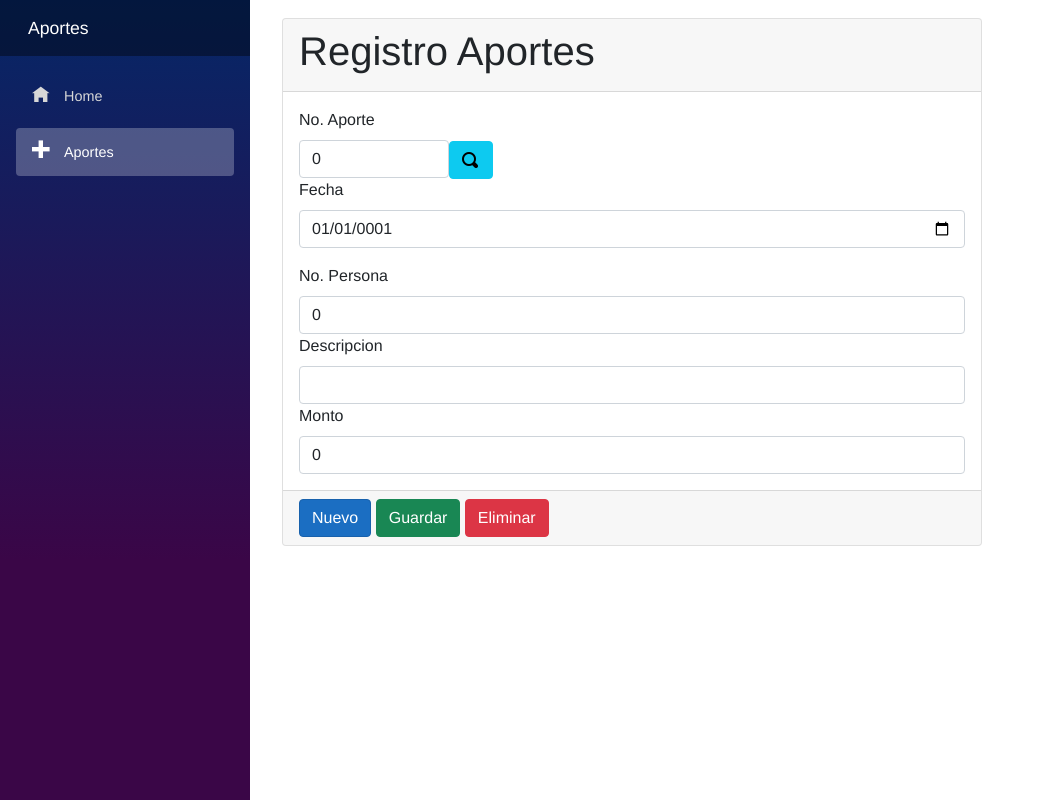
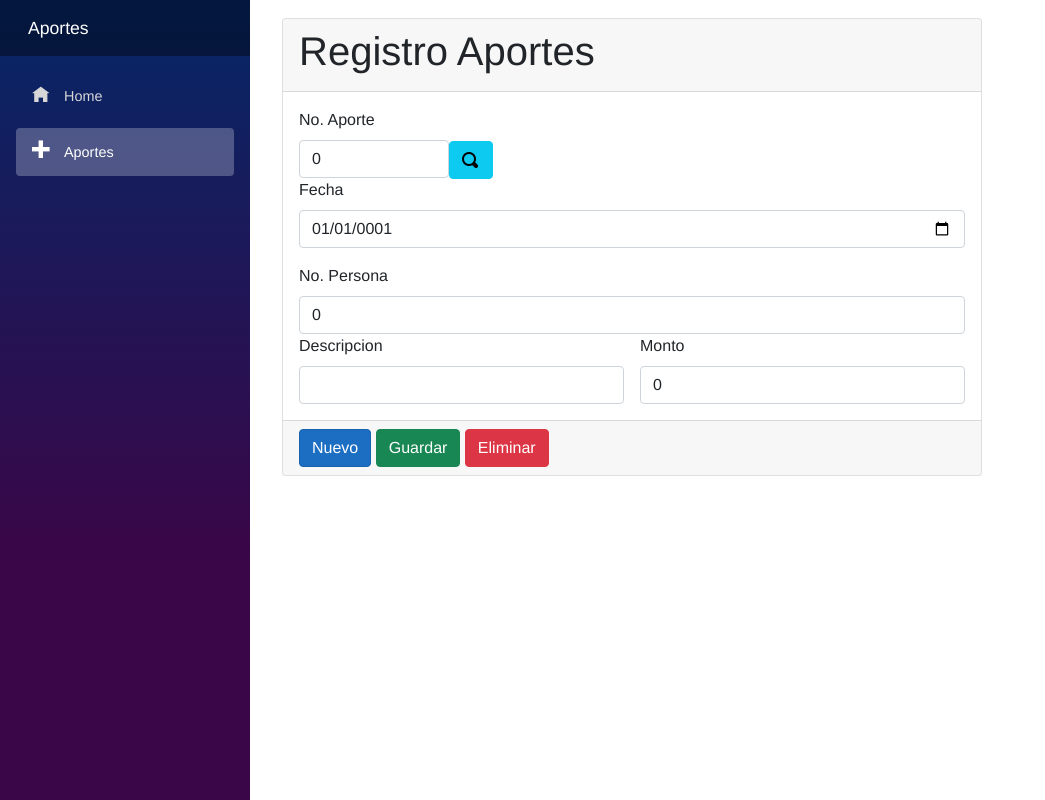
Before and after one commit to Greypolanco/Aportes, an ASP.NET Core app: page /aporte in a window 1280 px wide. Shown: the whole page, without its empty margins (0-1045 px from the left). Run offline with ASP.NET Core 8, Linux system fonts and the light colour scheme; style sheets or scripts are compiled from the project's sources.

Commit message:
Modificando mi registro

```diff
--- a/Client/Pages/Registros/R_Aportes.razor
+++ b/Client/Pages/Registros/R_Aportes.razor
@@ -17,18 +17,26 @@
             </div>
 
             <label class="form-label">Fecha</label>
-            <div class="input-group mb-3">
+            <div id="Date" class="input-group mb-3">
                 <InputDate @bind-Value="aporte.Fecha" class="form-control" />
             </div>
 
             <label class="form-label">No. Persona</label>
-            <InputNumber @bind-Value="aporte.PersonaId" class="form-control" ></InputNumber>
+            <div id="people">
+                <InputNumber @bind-Value="aporte.PersonaId" class="form-control" ></InputNumber>
+            </div>
+            <div class="row g-3">
+                <div class="col-md-6">
+                    <label class="form-label">Descripcion</label>
+                    <InputText id="Descripcion" @bind-Value="aporte.Concepto" class="form-control"></InputText>
+                </div>
 
-            <label class="form-label">Descripcion</label>
-            <InputText @bind-Value="aporte.Concepto" class="form-control"></InputText>
+                <div class="col-md-6">
+                    <label class="form-label">Monto</label>
+                    <InputNumber id="Monto" @bind-Value="aporte.Monto" class="form-control"></InputNumber>
+                </div>
+            </div>
 
-            <label class="form-label">Monto</label>
-            <InputNumber @bind-Value="aporte.Monto" class="form-control"></InputNumber>
         </div>
 
         <div class="card-footer">
```
